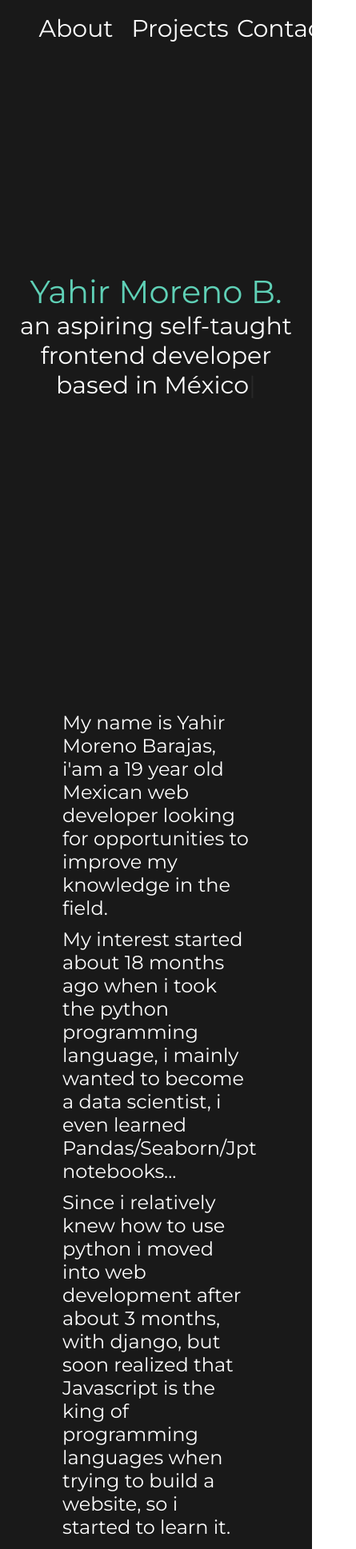
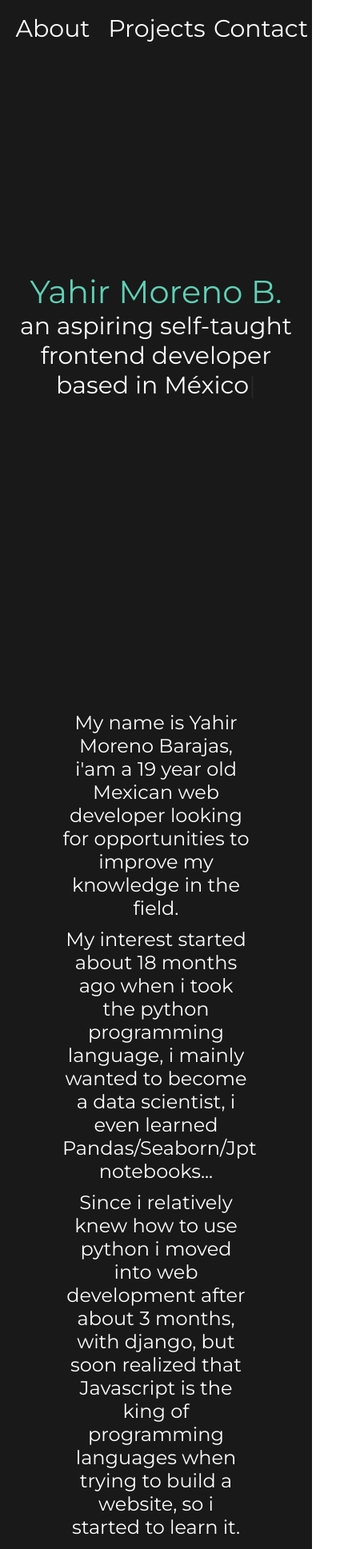
Before and after one commit to BarajasY/portfolio, a React (Create React App) app: page / in a window 390 px wide. Shown: the top 1937 px of the page at 80% size, 445 px wide, since content can reach past the window. Built offline with nearby package versions, Linux system fonts and the light colour scheme; a web font is replaced by a local one.

Commit message:
Testing responsiveness
-Made some changes to the display of the webpage to try and make it compatible with mobile devices.

```diff
--- a/src/Components/About/About.css
+++ b/src/Components/About/About.css
@@ -90,7 +90,11 @@ button:hover {
 }
 
 @media only screen and (max-width: 600px) {
-    .about_content {
-        height: 1300px;
+    .about_container {
+        height: 1800px;
+    }
+
+    .about_text {
+        text-align: center;
     }
 }
--- a/src/Components/Contact/Contact.css
+++ b/src/Components/Contact/Contact.css
@@ -1,7 +1,7 @@
 .contact_container {
     width: 100%;
     min-width: 100%;
-    height: 100vh;
+    height: 40vh;
     background: rgb(25, 25, 25)
 }
 
@@ -20,11 +20,17 @@
     margin-top: 8%;
 }
 
+.individual_form {
+    width: 80%;
+    display: flex;
+    justify-content: center;
+}
+
 .form_name {
     margin-bottom: 20px;
     height: 30px;
     color: white;
-    width: 500px;
+    width: 60%;
     background: rgb(20, 20, 20);
     border: none;
     font-size: 20px;
@@ -34,7 +40,7 @@
     height: 150px;
     color: white;
     height: px;
-    width: 500px;
+    width: 60%;
     background: rgb(20, 20, 20);
     border: none;
     resize: none;
--- a/src/Components/Navbar/Navbar.css
+++ b/src/Components/Navbar/Navbar.css
@@ -21,7 +21,7 @@
     display: flex;
     align-items: center;
     height: 100%;
-    margin-left: 30px;
+    margin-left: 1px;
 }
 
 .navbar_text {
--- a/src/Components/Navbar/Navbar.jsx
+++ b/src/Components/Navbar/Navbar.jsx
@@ -29,7 +29,7 @@ const Navbar = () => {
                         <h1><Link to="about_container" spy={true} smooth={true} offset={-200} duration={500}>About</Link></h1>
                     </div>
                     <div className="navbar_text" id="projects">
-                        <h1><Link to="projects_container" spy={true} smooth={true} offset={100} duration={500}>Projects</Link></h1>
+                        <h1><Link to="projects_container" spy={true} smooth={true} offset={-300} duration={500}>Projects</Link></h1>
                     </div>
                     <div className="navbar_text" id="Contact">
                         <h1><Link to="contact_container" spy={true} smooth={true} offset={100} duration={500}>Contact</Link></h1>
--- a/src/Components/Projects/Projects.css
+++ b/src/Components/Projects/Projects.css
@@ -95,8 +95,8 @@
     }
 
     .page_buttons {
-        width: 200px;
-        height: 30px;
+        width: 50%;
+        height: fit-content;
         font-size: 20px;
     }
 
```
